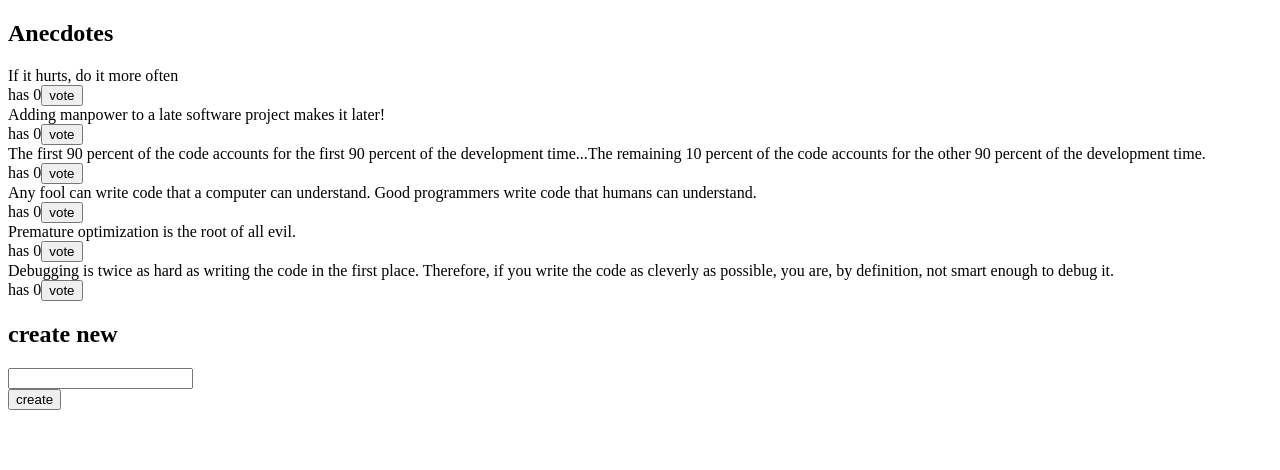
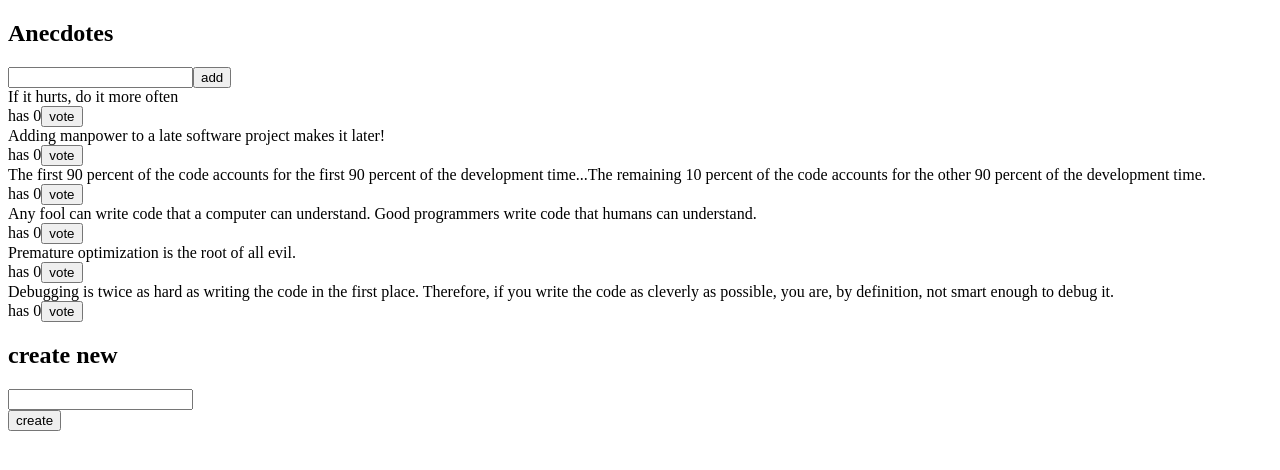
Before and after one commit to ostapvladyslav/part6, a React (Create React App) app in the folder redux-anecdotes/: page / in a window 1280 px wide. Shown: the top 470 px of the page. Built offline with nearby package versions, Linux system fonts and the light colour scheme.

Commit message:
Exercise 6.4

```diff
--- a/redux-anecdotes/src/App.js
+++ b/redux-anecdotes/src/App.js
@@ -1,5 +1,5 @@
 import { useSelector, useDispatch } from 'react-redux'
-import { increaseVote } from './reducers/anecdoteReducer'
+import { increaseVote, createAnecdote } from './reducers/anecdoteReducer'
 
 const App = () => {
   const anecdotes = useSelector((state) => state)
@@ -9,9 +9,22 @@ const App = () => {
     dispatch(increaseVote(id))
   }
 
+  const addAnecdote = (event) => {
+    event.preventDefault()
+    const content = event.target.anecdote.value
+    event.target.anecdote.value = ''
+    dispatch(createAnecdote(content))
+  }
+
   return (
     <div>
       <h2>Anecdotes</h2>
+
+      <form onSubmit={addAnecdote}>
+        <input name='anecdote' />
+        <button type='submit'>add</button>
+      </form>
+
       {anecdotes.map((anecdote) => (
         <div key={anecdote.id}>
           <div>{anecdote.content}</div>
--- a/redux-anecdotes/src/reducers/anecdoteReducer.js
+++ b/redux-anecdotes/src/reducers/anecdoteReducer.js
@@ -24,6 +24,17 @@ export const increaseVote = (id) => {
   }
 }
 
+export const createAnecdote = (content) => {
+  return {
+    type: 'NEW_ANECDOTE',
+    payload: {
+      content,
+      id: getId(),
+      votes: 0,
+    },
+  }
+}
+
 const initialState = anecdotesAtStart.map(asObject)
 
 const reducer = (state = initialState, action) => {
@@ -42,6 +53,9 @@ const reducer = (state = initialState, action) => {
         anecdote.id !== id ? anecdote : changedAnecdote
       )
     }
+    case 'NEW_ANECDOTE': {
+      return [...state, action.payload]
+    }
     default:
       return state
   }
```
